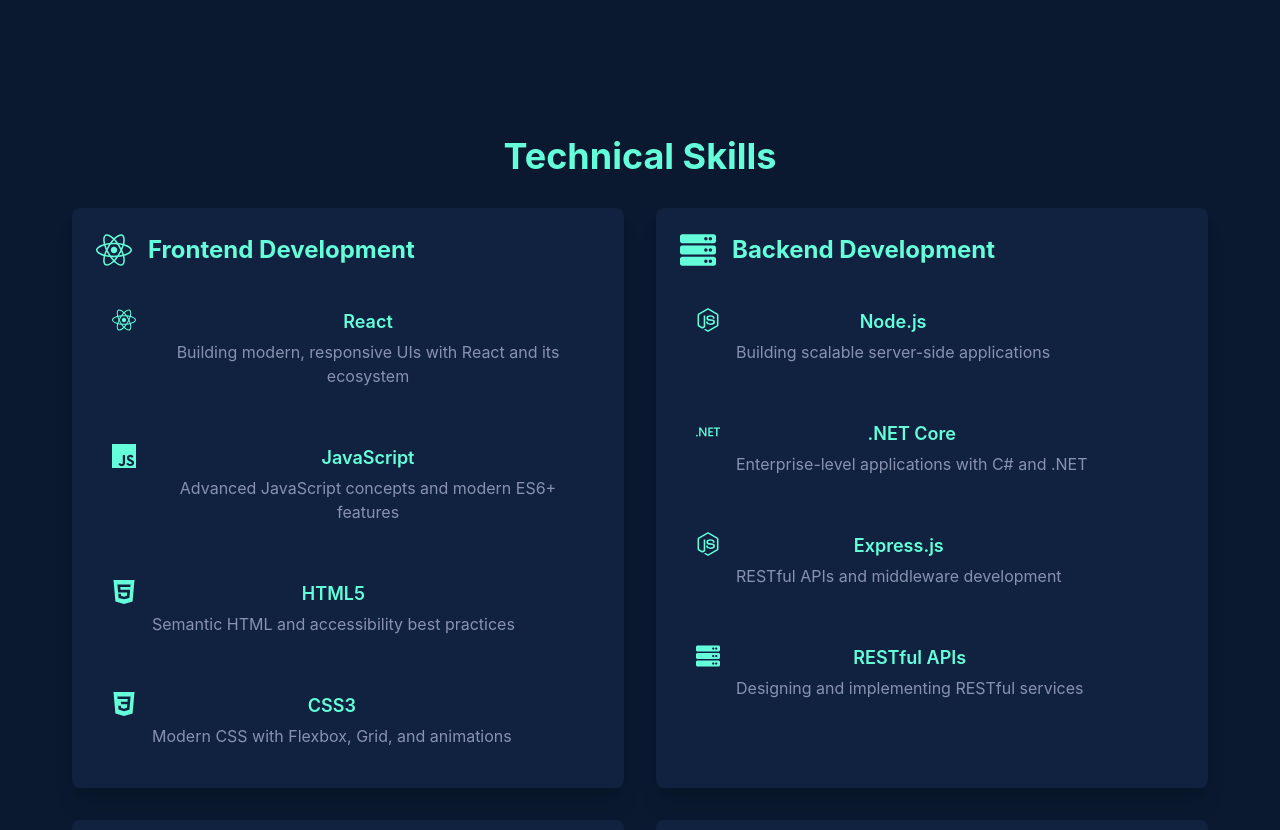
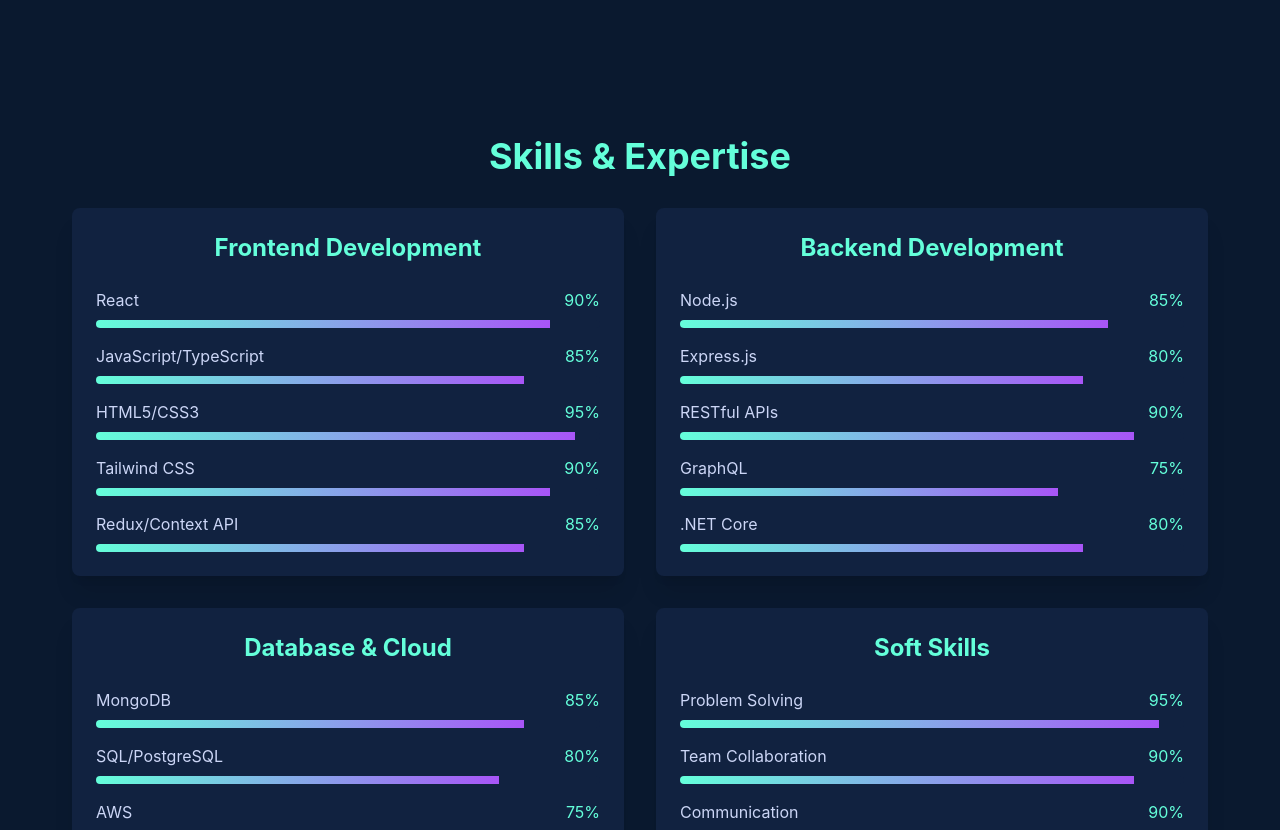
Before and after one commit to Tademillion/portfolio, a React (Create React App) app: page / in a window 1280 px wide. Shown: the part 1960-2790 px from the top of the page. Built offline with nearby package versions, Linux system fonts and the light colour scheme.

Commit message:
add skills ad testimonals

```diff
--- a/src/components/Skills.js
+++ b/src/components/Skills.js
@@ -1,8 +1,6 @@
 import React from 'react';
 import { motion } from 'framer-motion';
 import { useInView } from 'react-intersection-observer';
-import { FaReact, FaNodeJs, FaDatabase, FaServer, FaTools } from 'react-icons/fa';
-import { SiDotnet, SiMongodb, SiMysql, SiJavascript, SiHtml5, SiCss3 } from 'react-icons/si';
 
 const Skills = () => {
   const [ref, inView] = useInView({
@@ -10,97 +8,98 @@
     threshold: 0.1,
   });
 
-  const skillCategories = [
-    {
-      title: 'Frontend Development',
-      icon: <FaReact className="text-4xl text-secondary" />,
-      skills: [
-        { name: 'React', icon: <FaReact />, description: 'Building modern, responsive UIs with React and its ecosystem' },
-        { name: 'JavaScript', icon: <SiJavascript />, description: 'Advanced JavaScript concepts and modern ES6+ features' },
-        { name: 'HTML5', icon: <SiHtml5 />, description: 'Semantic HTML and accessibility best practices' },
-        { name: 'CSS3', icon: <SiCss3 />, description: 'Modern CSS with Flexbox, Grid, and animations' },
-      ]
-    },
-    {
-      title: 'Backend Development',
-      icon: <FaServer className="text-4xl text-secondary" />,
-      skills: [
-        { name: 'Node.js', icon: <FaNodeJs />, description: 'Building scalable server-side applications' },
-        { name: '.NET Core', icon: <SiDotnet />, description: 'Enterprise-level applications with C# and .NET' },
-        { name: 'Express.js', icon: <FaNodeJs />, description: 'RESTful APIs and middleware development' },
-        { name: 'RESTful APIs', icon: <FaServer />, description: 'Designing and implementing RESTful services' },
-      ]
-    },
-    {
-      title: 'Database Management',
-      icon: <FaDatabase className="text-4xl text-secondary" />,
-      skills: [
-        { name: 'MongoDB', icon: <SiMongodb />, description: 'NoSQL database design and optimization' },
-        { name: 'SQL', icon: <SiMysql />, description: 'Relational database design and complex queries' },
-        { name: 'Mongoose', icon: <SiMongodb />, description: 'MongoDB ODM and data modeling' },
-        { name: 'Database Design', icon: <FaDatabase />, description: 'Database architecture and optimization' },
-      ]
-    },
-    {
-      title: 'Development Tools',
-      icon: <FaTools className="text-4xl text-secondary" />,
-      skills: [
-        { name: 'Git & GitHub', icon: <FaTools />, description: 'Version control and collaborative development' },
-        { name: 'Docker', icon: <FaTools />, description: 'Containerization and deployment' },
-        { name: 'CI/CD', icon: <FaTools />, description: 'Continuous Integration and Deployment pipelines' },
-        { name: 'Testing', icon: <FaTools />, description: 'Unit testing and integration testing' },
-      ]
-    }
-  ];
+  const skills = {
+    'Frontend Development': [
+      { name: 'React', level: 90 },
+      { name: 'JavaScript/TypeScript', level: 85 },
+      { name: 'HTML5/CSS3', level: 95 },
+      { name: 'Tailwind CSS', level: 90 },
+      { name: 'Redux/Context API', level: 85 },
+    ],
+    'Backend Development': [
+      { name: 'Node.js', level: 85 },
+      { name: 'Express.js', level: 80 },
+      { name: 'RESTful APIs', level: 90 },
+      { name: 'GraphQL', level: 75 },
+      { name: '.NET Core', level: 80 },
+    ],
+    'Database & Cloud': [
+      { name: 'MongoDB', level: 85 },
+      { name: 'SQL/PostgreSQL', level: 80 },
+      { name: 'AWS', level: 75 },
+      { name: 'Docker', level: 70 },
+      { name: 'CI/CD', level: 75 },
+    ],
+    'Soft Skills': [
+      { name: 'Problem Solving', level: 95 },
+      { name: 'Team Collaboration', level: 90 },
+      { name: 'Communication', level: 90 },
+      { name: 'Time Management', level: 85 },
+      { name: 'Agile/Scrum', level: 85 },
+    ],
+  };
 
   return (
-    <div id='skills' className='w-full min-h-screen bg-primary text-textPrimary'>
-      <div className='max-w-[1200px] mx-auto px-8 py-16'>
+    <div id="skills" className="w-full min-h-screen bg-primary text-textPrimary">
+      <div className="max-w-[1200px] mx-auto px-8 py-16">
         <motion.div
           ref={ref}
           initial={{ opacity: 0, y: 20 }}
           animate={inView ? { opacity: 1, y: 0 } : {}}
           transition={{ duration: 0.5 }}
-          className='text-center'
+          className="text-center"
         >
-          <h2 className='text-4xl font-bold text-secondary mb-8'>Technical Skills</h2>
+          <h2 className="text-4xl font-bold text-secondary mb-8">Skills & Expertise</h2>
 
-          <div className='grid md:grid-cols-2 gap-8'>
-            {skillCategories.map((category, index) => (
-              <motion.div
-                key={category.title}
-                initial={{ opacity: 0, x: -20 }}
-                animate={inView ? { opacity: 1, x: 0 } : {}}
-                transition={{ duration: 0.5, delay: index * 0.1 }}
-                className='bg-tertiary p-6 rounded-lg shadow-xl hover:shadow-2xl transition-shadow duration-300'
-              >
-                <div className='flex items-center gap-4 mb-6'>
-                  {category.icon}
-                  <h3 className='text-2xl font-bold text-secondary'>{category.title}</h3>
-                </div>
-                <div className='space-y-6'>
-                  {category.skills.map((skill, skillIndex) => (
-                    <motion.div
-                      key={skill.name}
-                      initial={{ opacity: 0, y: 20 }}
-                      animate={inView ? { opacity: 1, y: 0 } : {}}
-                      transition={{ duration: 0.5, delay: (index * 0.1) + (skillIndex * 0.1) }}
-                      className='group hover:bg-secondary/10 p-4 rounded-lg transition-colors duration-300'
-                    >
-                      <div className='flex items-start gap-4'>
-                        <div className='text-2xl text-secondary group-hover:scale-110 transition-transform duration-300'>
-                          {skill.icon}
-                        </div>
-                        <div>
-                          <h4 className='text-lg font-semibold text-secondary'>{skill.name}</h4>
-                          <p className='text-textSecondary mt-1'>{skill.description}</p>
-                        </div>
+          <div className="grid md:grid-cols-2 gap-8">
+            {Object.entries(skills).map(([category, skillList]) => (
+              <div key={category} className="bg-tertiary p-6 rounded-lg shadow-xl">
+                <h3 className="text-2xl font-bold text-secondary mb-6">{category}</h3>
+                <div className="space-y-4">
+                  {skillList.map((skill) => (
+                    <div key={skill.name}>
+                      <div className="flex justify-between mb-2">
+                        <span className="text-textPrimary">{skill.name}</span>
+                        <span className="text-secondary">{skill.level}%</span>
                       </div>
-                    </motion.div>
+                      <div className="h-2 bg-tertiary rounded-full overflow-hidden">
+                        <motion.div
+                          initial={{ width: 0 }}
+                          animate={inView ? { width: `${skill.level}%` } : {}}
+                          transition={{ duration: 1, ease: "easeOut" }}
+                          className="h-full bg-gradient-to-r from-secondary to-purple-500"
+                        />
+                      </div>
+                    </div>
                   ))}
                 </div>
-              </motion.div>
+              </div>
             ))}
+          </div>
+
+          {/* Additional Skills Section */}
+          <div className="mt-12">
+            <h3 className="text-2xl font-bold text-secondary mb-6">Additional Skills</h3>
+            <div className="flex flex-wrap justify-center gap-4">
+              {[
+                'Git/GitHub', 'Jest', 'React Testing Library', 'Webpack',
+                'Next.js', 'Material-UI', 'Styled Components', 'SASS',
+                'Mongoose', 'TypeORM', 'Redis', 'WebSocket',
+                'JWT', 'OAuth', 'REST', 'GraphQL',
+                'Responsive Design', 'Cross-browser Compatibility', 'Performance Optimization',
+                'SEO', 'Accessibility', 'Security Best Practices'
+              ].map((skill) => (
+                <motion.span
+                  key={skill}
+                  initial={{ opacity: 0, scale: 0.8 }}
+                  animate={inView ? { opacity: 1, scale: 1 } : {}}
+                  transition={{ duration: 0.3 }}
+                  className="px-4 py-2 bg-tertiary text-textPrimary rounded-full hover:bg-secondary/20 transition-colors duration-300"
+                >
+                  {skill}
+                </motion.span>
+              ))}
+            </div>
           </div>
         </motion.div>
       </div>
--- /dev/null
+++ b/src/components/Testimonials.js
@@ -0,0 +1,119 @@
+import React, { useState } from 'react';
+import { motion, AnimatePresence } from 'framer-motion';
+import { useInView } from 'react-intersection-observer';
+import { FaQuoteLeft, FaChevronLeft, FaChevronRight } from 'react-icons/fa';
+
+const Testimonials = () => {
+  const [ref, inView] = useInView({
+    triggerOnce: true,
+    threshold: 0.1,
+  });
+
+  const [currentTestimonial, setCurrentTestimonial] = useState(0);
+
+  const testimonials = [
+    {
+      name: "John Smith",
+      position: "Senior Developer at TechCorp",
+      image: "https://randomuser.me/api/portraits/men/1.jpg",
+      text: "Working with Tade was an absolute pleasure. His attention to detail and problem-solving skills are exceptional. He consistently delivered high-quality code and was always willing to help team members.",
+    },
+    {
+      name: "Sarah Johnson",
+      position: "Project Manager at InnovateX",
+      image: "https://randomuser.me/api/portraits/women/1.jpg",
+      text: "Tade's technical expertise and communication skills made him an invaluable asset to our team. He not only delivered excellent work but also helped improve our development processes.",
+    },
+    {
+      name: "Michael Chen",
+      position: "CTO at StartupHub",
+      image: "https://randomuser.me/api/portraits/men/2.jpg",
+      text: "I was impressed by Tade's ability to quickly adapt to new technologies and his commitment to writing clean, maintainable code. He's a true professional who goes above and beyond.",
+    },
+  ];
+
+  const nextTestimonial = () => {
+    setCurrentTestimonial((prev) => (prev + 1) % testimonials.length);
+  };
+
+  const prevTestimonial = () => {
+    setCurrentTestimonial((prev) => (prev - 1 + testimonials.length) % testimonials.length);
+  };
+
+  return (
+    <div id="testimonials" className="w-full min-h-screen bg-primary text-textPrimary">
+      <div className="max-w-[1200px] mx-auto px-8 py-16">
+        <motion.div
+          ref={ref}
+          initial={{ opacity: 0, y: 20 }}
+          animate={inView ? { opacity: 1, y: 0 } : {}}
+          transition={{ duration: 0.5 }}
+          className="text-center"
+        >
+          <h2 className="text-4xl font-bold text-secondary mb-8">Client Testimonials</h2>
+
+          <div className="relative max-w-3xl mx-auto">
+            <AnimatePresence mode="wait">
+              <motion.div
+                key={currentTestimonial}
+                initial={{ opacity: 0, x: 100 }}
+                animate={{ opacity: 1, x: 0 }}
+                exit={{ opacity: 0, x: -100 }}
+                transition={{ duration: 0.5 }}
+                className="bg-tertiary p-8 rounded-lg shadow-xl"
+              >
+                <div className="flex flex-col items-center">
+                  <div className="w-20 h-20 rounded-full overflow-hidden mb-4">
+                    <img
+                      src={testimonials[currentTestimonial].image}
+                      alt={testimonials[currentTestimonial].name}
+                      className="w-full h-full object-cover"
+                    />
+                  </div>
+                  <FaQuoteLeft className="text-secondary text-4xl mb-4" />
+                  <p className="text-lg text-textSecondary mb-6">
+                    {testimonials[currentTestimonial].text}
+                  </p>
+                  <h3 className="text-xl font-bold text-secondary">
+                    {testimonials[currentTestimonial].name}
+                  </h3>
+                  <p className="text-textSecondary">
+                    {testimonials[currentTestimonial].position}
+                  </p>
+                </div>
+              </motion.div>
+            </AnimatePresence>
+
+            <div className="flex justify-center gap-4 mt-8">
+              <button
+                onClick={prevTestimonial}
+                className="p-2 bg-tertiary text-textPrimary rounded-full hover:bg-secondary/20 transition-colors duration-300"
+              >
+                <FaChevronLeft />
+              </button>
+              <div className="flex items-center gap-2">
+                {testimonials.map((_, index) => (
+                  <button
+                    key={index}
+                    onClick={() => setCurrentTestimonial(index)}
+                    className={`w-3 h-3 rounded-full transition-colors duration-300 ${
+                      index === currentTestimonial ? 'bg-secondary' : 'bg-secondary/30'
+                    }`}
+                  />
+                ))}
+              </div>
+              <button
+                onClick={nextTestimonial}
+                className="p-2 bg-tertiary text-textPrimary rounded-full hover:bg-secondary/20 transition-colors duration-300"
+              >
+                <FaChevronRight />
+              </button>
+            </div>
+          </div>
+        </motion.div>
+      </div>
+    </div>
+  );
+};
+
+export default Testimonials;
```
Also changed, not shown: src/App.js (+10 -8 lines).
